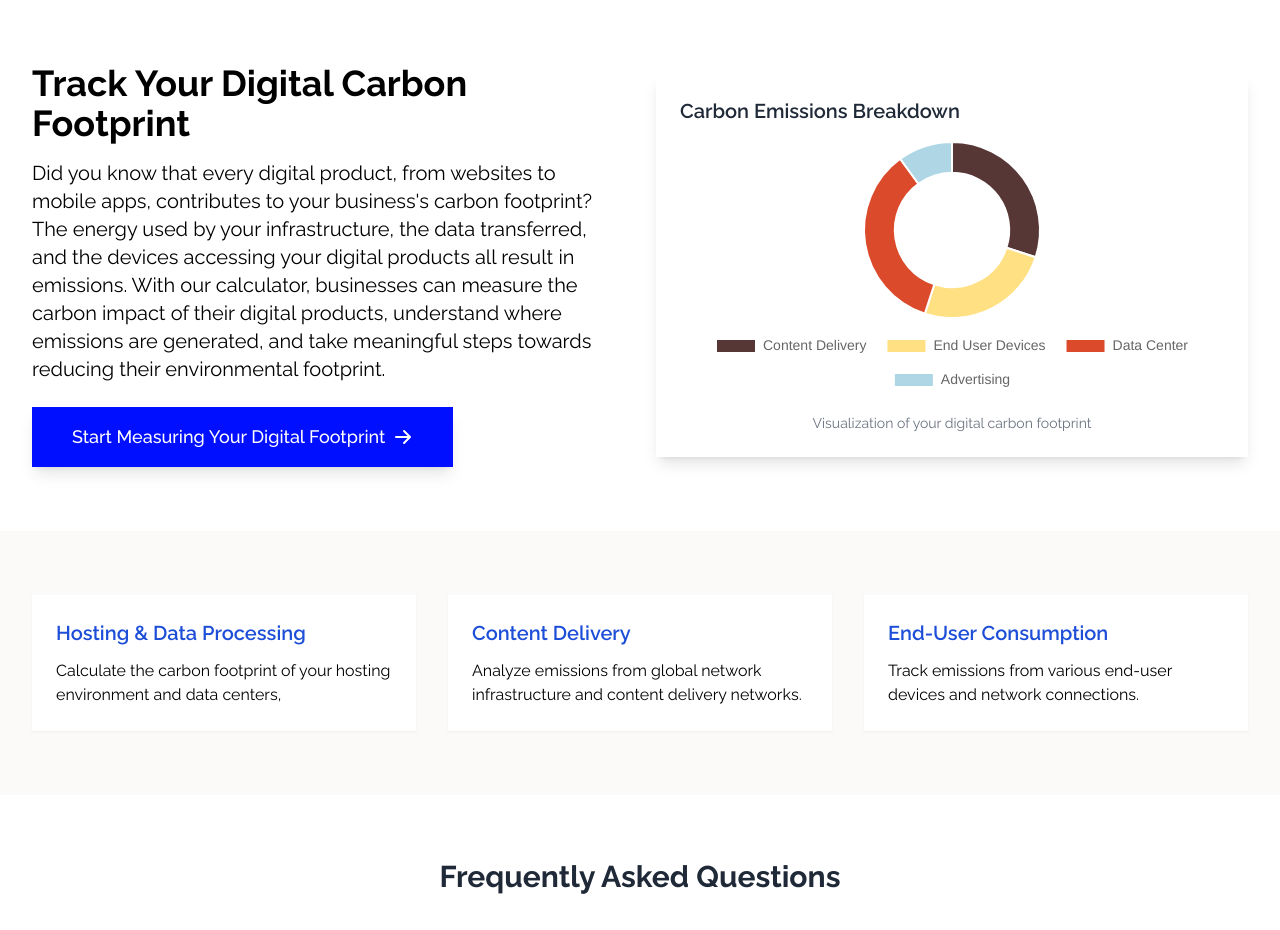
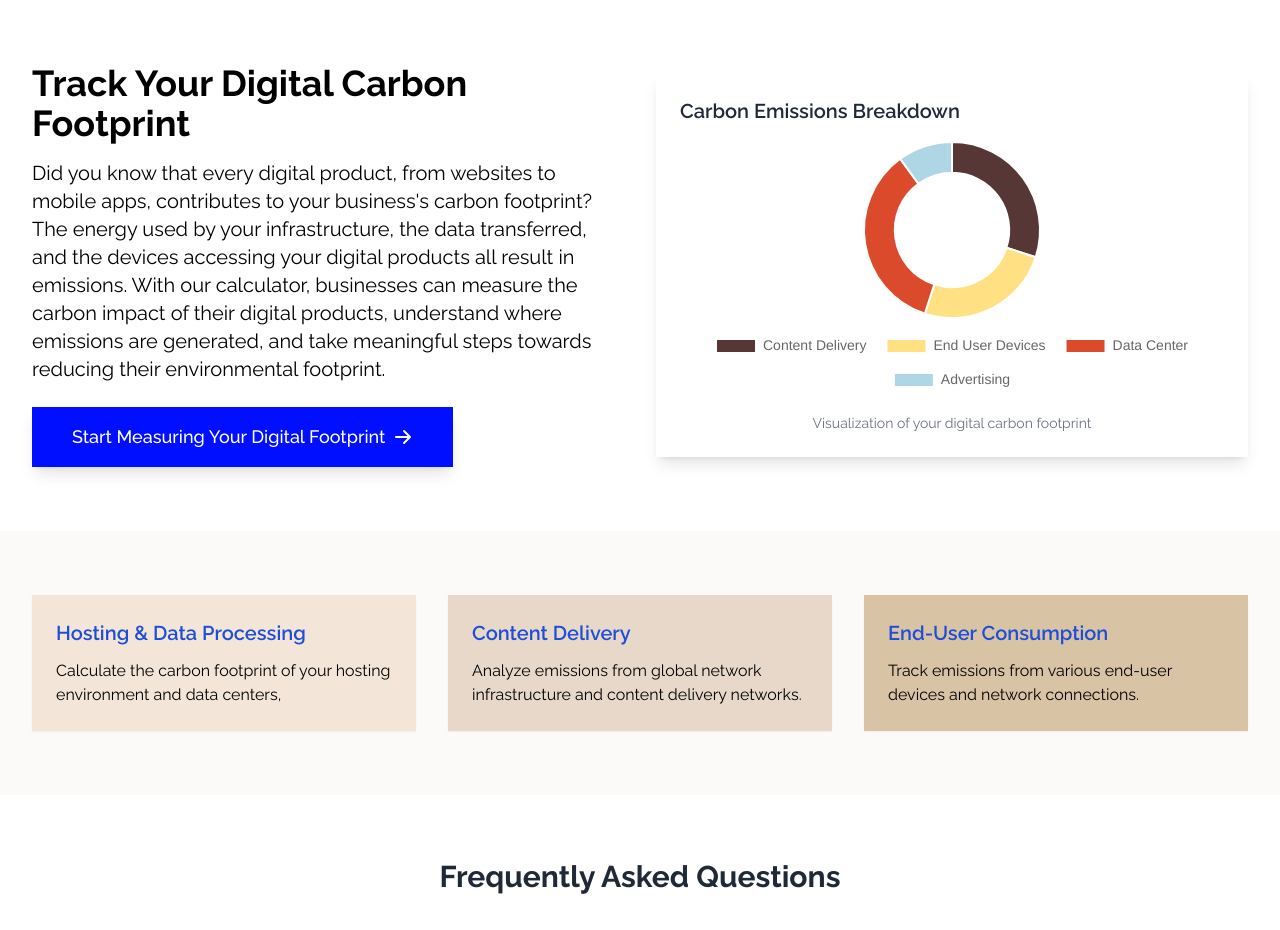
Before and after one commit to AnneLovina/carbonbyte, a Flask app: page / in a window 1280 px wide. Shown: the part 82-1012 px from the top of the page. Run offline with Flask 3, Linux system fonts and the light colour scheme; some libraries are stand-ins or nearby versions.

Commit message:
Update landing.html
Key Features change

```diff
--- a/templates/landing.html
+++ b/templates/landing.html
@@ -38,7 +38,7 @@
         <div class="grid grid-cols-1 md:grid-cols-3 gap-8">
             {% for feature in config.features %}
             <div
-                class="p-6 transform hover:scale-105 transition-transform duration-300 shadow-sm hover:shadow-md bg-white">
+                class="p-6 transform hover:scale-105 transition-transform duration-300 shadow-sm hover:shadow-md {{ feature.bg_class }}">
                 <h3 class="text-xl font-semibold mb-3 text-blue-700">{{ feature.title }}</h3>
                 <p class="text-black">{{ feature.description }}</p>
             </div>
```
